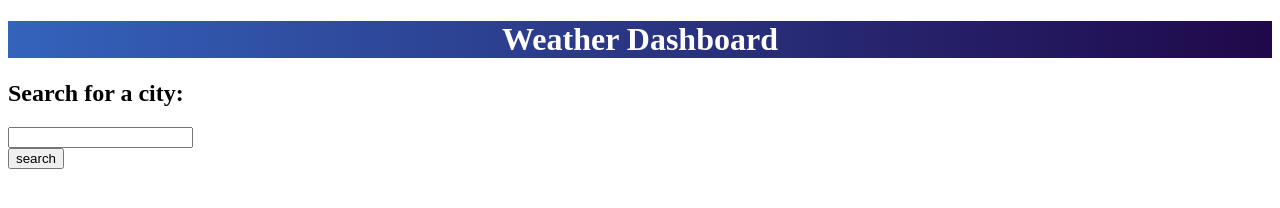
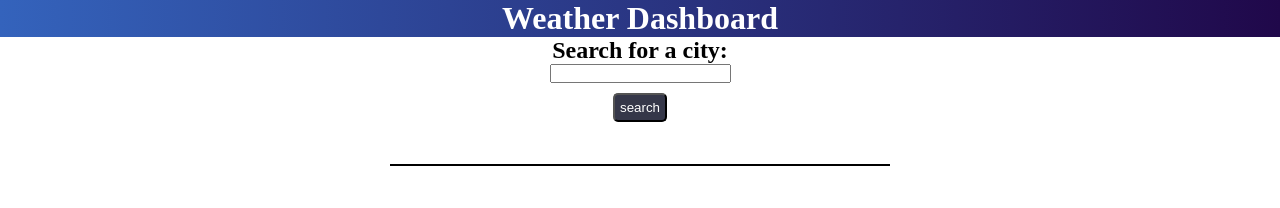
Before and after one commit to inidhi99/weather-dashboard, a plain HTML site: page index.html in a window 1280 px wide. Drawn offline with nearby package versions, Linux system fonts and the light colour scheme.

Commit message:
added css style

```diff
--- a/assets/css/style.css
+++ b/assets/css/style.css
@@ -1,3 +1,12 @@
+  /* universal  */
+* {
+  margin: 0;
+  padding: 0;
+  box-sizing: border-box;
+  justify-content: space-around;
+  text-align: center;
+}
+
   /* header  */
 .weather-header{
   background: #20084a;
@@ -5,11 +14,35 @@
   background: -moz-linear-gradient(right, #20084a, #3463bc);
   background: linear-gradient(to left, #20084a, #3463bc);
   color: white;
-    text-align: center;
+
   }
 
+ /* current weather  forecast  */
+ #today{
+  border: .1rem solid black;
+  height: 50%;
+  margin: 0 auto;
+  margin-top: 2rem;
+  width: 500px;
+}
+ /* fiveday forecast  */
 #forecast{
-    background-color: #3463bc;
+  padding-left: 4%;
+  padding-top: 4%;
+  flex-direction: column;
+  align-items: flex-start;
+
+}
+   /* search button */
+#search-button{
   color: white;
-    justify-content: space-evenly;
+  background-color: rgb(53, 55, 73);
+  border-radius: 5px;
+  padding: 5px;
+  margin: 10px;
 }
+/* history tabs */
+#history {
+  display: flex;
+  flex-direction: row;
+}
--- a/assets/js/script.js
+++ b/assets/js/script.js
@@ -56,10 +56,8 @@ function currentWeather (e){
     .then((data) => {
         console.log(data)
 
-
         let date = document.createElement("p")
         date.innerHTML = moment().format("MM/DD/YYYY")
-
 
         let icon_para = document.createElement("img")
         icon_para.setAttribute( "src", `https://openweathermap.org/img/wn/${data.weather[0].icon}.png`);
@@ -100,11 +98,9 @@ function forecastWeather (cityName){
         let forecastDiv = document.createElement("div")
         forecastDiv.style.border = "1px solid black"
 
-        // date ??
         let date = document.createElement("p")
         day++
         date.textContent = moment().add(day, "days").format("MM/DD/YYYY")
-
 
         let icon_para = document.createElement("img")
         icon_para.setAttribute( "src", `https://openweathermap.org/img/wn/${forecastList[i].weather[0].icon}.png`);
```
Lines whose indentation alone changed are shown as unchanged.
